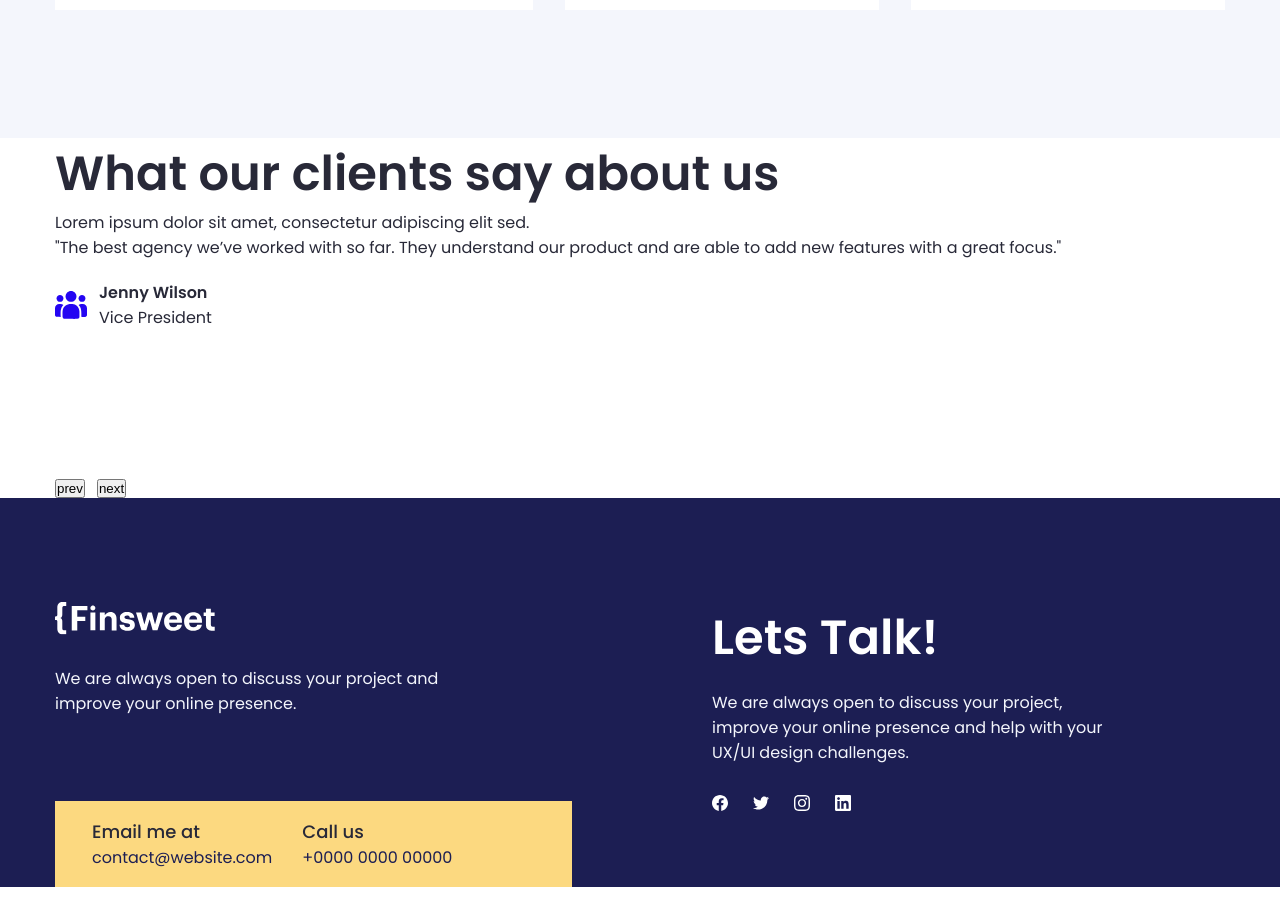
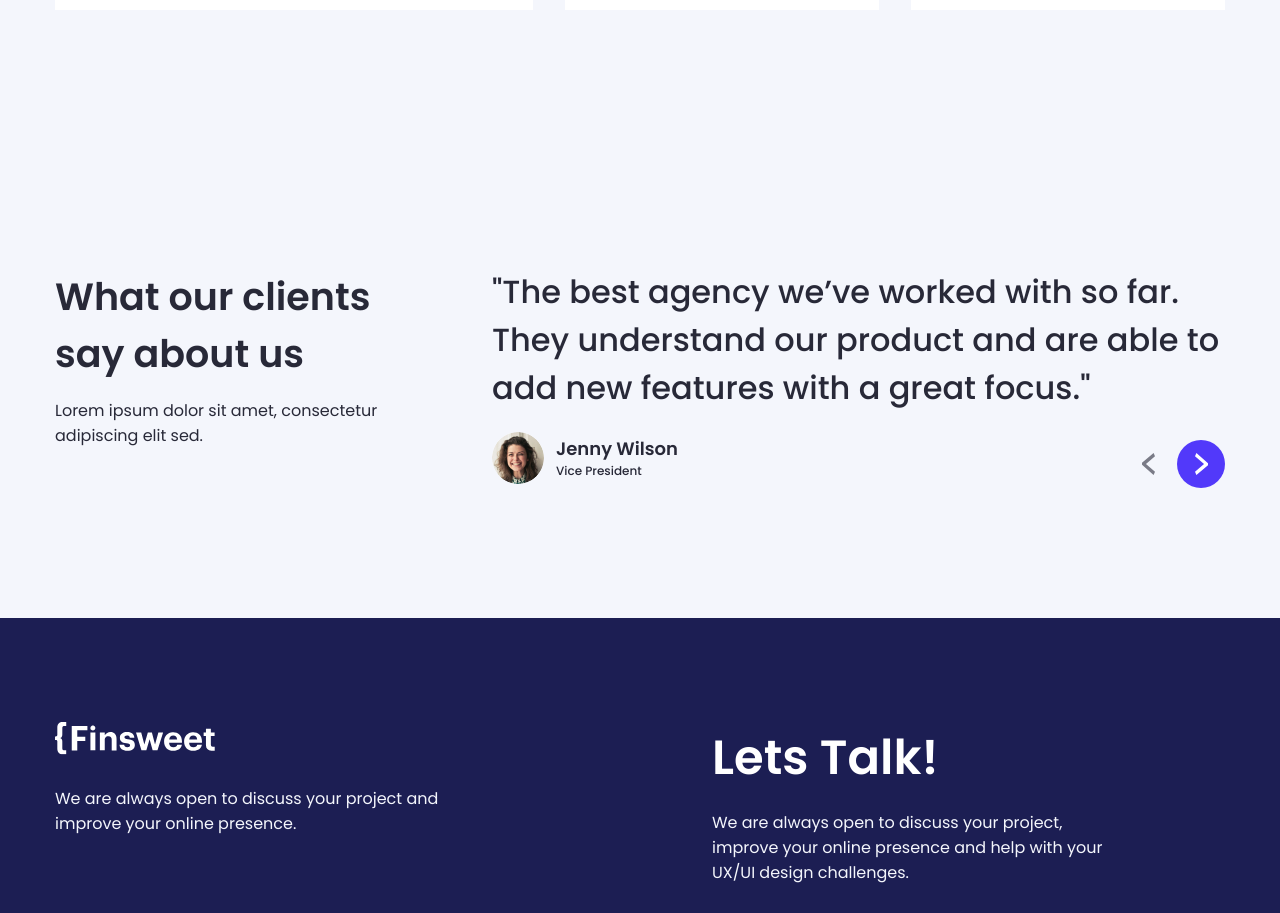
Before and after one commit to andreyk1n/finsweet, a React (Create React App) app: page / in a window 1280 px wide. Shown: the part 3700-4613 px from the top of the page. Built offline with nearby package versions, Linux system fonts and the light colour scheme; the HTML template or start-up script is replaced by a standard one.

Commit message:
add components/clients styles

```diff
--- a/src/template-parts/components/clients/Clients.jsx
+++ b/src/template-parts/components/clients/Clients.jsx
@@ -1,7 +1,7 @@
 import { useState } from "react";
-import img1 from "../../../images/cards/1.svg";
-import img2 from "../../../images/cards/2.svg";
-import img3 from "../../../images/cards/3.svg";
+import img1 from "../../../images/clients/client1.jpg";
+import img2 from "../../../images/clients/client1.jpg";
+import img3 from "../../../images/clients/client1.jpg";
 import "./clients.scss";
 
 const slides = [
@@ -49,7 +49,7 @@ const Clients = () => {
     <section className="clients">
       <div className="clients__container">
         <div className="clients__text">
-          <h2>What our clients say about us</h2>
+          <h2 className="mini">What our clients say about us</h2>
           <p className="clients__description">
             Lorem ipsum dolor sit amet, consectetur adipiscing elit sed.
           </p>
@@ -64,6 +64,7 @@ const Clients = () => {
                 src={current.img}
                 alt={current.name}
                 className="clients__slide-avatar"
+                draggable="false"
               />
               <div>
                 <span>{current.name}</span>
@@ -74,8 +75,35 @@ const Clients = () => {
         </div>
 
         <div className="clients__buttons">
-          <button onClick={() => changeSlide("prev")}>prev</button>
-          <button onClick={() => changeSlide("next")}>next</button>
+          <button className="clients__button clients__button--prev" onClick={() => changeSlide("prev")}>
+            <svg
+              width="13"
+              height="22"
+              viewBox="0 0 13 22"
+              fill="none"
+              xmlns="http://www.w3.org/2000/svg"
+            >
+              <path
+                opacity="0.6"
+                d="M11.5859 -1.23626e-07L13 3.21951L3.96947 10.9106L13 18.7805L11.5859 22L9.06922e-07 11.626L1.06329e-06 9.8374L11.5859 -1.23626e-07Z"
+                fill=""
+              />
+            </svg>
+          </button>
+          <button className="clients__button clients__button--next" onClick={() => changeSlide("next")}>
+            <svg
+              width="13"
+              height="22"
+              viewBox="0 0 13 22"
+              fill="none"
+              xmlns="http://www.w3.org/2000/svg"
+            >
+              <path
+                d="M1.41412 22L0 18.7805L9.03053 11.0894L0 3.21951L1.41412 0L13 10.374V12.1626L1.41412 22Z"
+                fill=""
+              />
+            </svg>
+          </button>
         </div>
       </div>
     </section>
--- a/src/template-parts/components/clients/clients.scss
+++ b/src/template-parts/components/clients/clients.scss
@@ -1,9 +1,41 @@
-.clients__slider {
+.clients {
+  width: 100%;
+  background-color: #F4F6FC;
+  padding: 130px 0;
+
+  @media (max-width: 992px) {
+    padding: 60px 0;
+  }
+
+  &__container {
+    display: grid;
+    grid-template-columns: 327px 1fr;
+    gap: 0 110px;
+
+    @media (max-width: 1200px) {
+      gap: 0 50px;
+    }
+
+    @media (max-width: 992px) {
+      gap: 30px;
+      grid-template-columns: 1fr;
+    }
+  }
+
+  h2 {
+    margin: 0 0 16px 0;
+
+    @media (max-width: 992px) {
+      text-align: center;
+    }
+  }
+
+  &__slider {
     position: relative;
     min-height: 220px;
   }
 
-.clients__slide {
+  &__slide {
     opacity: 0;
     transform: translateY(6px);
     transition: opacity 0.3s ease, transform 0.3s ease;
@@ -12,22 +44,86 @@
       opacity: 1;
       transform: translateY(0);
     }
+
+    &-avatar {
+      border-radius: 50%;
+      width: 52px;
+      height: 52px;
+      min-width: 52px;
     }
 
-.clients__slide-info {
+    p {
+      color: #282938;
+      font-size: clamp(20px, 5vw, 32px);
+      font-weight: 500;
+    }
+  }
+
+  &__slide-info {
     display: flex;
     align-items: center;
     gap: 12px;
     margin-top: 20px;
 
+    div {
+      color: #282938;
+      font-size: 12px;
+      font-weight: 500;
+
       span {
         display: block;
         font-weight: 600;
+        color: #282938;
+        font-size: 18px;
+      }
+
     }
   }
 
-.clients__buttons {
+  &__buttons {
     display: flex;
-  gap: 12px;
-  margin-top: 24px;
+    gap: 5px;
+    justify-content: flex-end;
+    grid-column: span 2;
+    margin: -48px 0 0 0;
+    z-index: 2;
+
+    @media (max-width: 992px) {
+      grid-column: span 1;
+      margin: 15px 0 0 0;
     }
+  }
+
+  &__button {
+    width: 48px;
+    height: 48px;
+    min-width: 48px;
+    border-radius: 50%;
+    border: 0;
+    outline: 0;
+    background-color: transparent;
+    display: flex;
+    justify-content: center;
+    align-items: center;
+    transition-duration: .5s;
+    cursor: pointer;
+
+    &:hover {
+      opacity: .5;
+    }
+
+    &--prev {
+      svg {
+        fill: #282938;
+      }
+    }
+
+    &--next {
+      background-color: #5239FA;
+
+      svg {
+        fill: white;
+      }
+    }
+  }
+}
--- a/src/template-parts/styles/main.scss
+++ b/src/template-parts/styles/main.scss
@@ -65,6 +65,10 @@ h2 {
     color: #282938;
 }
 
+h2.mini {
+    font-size: clamp(28px, 3vw, 38px);
+}
+
 .button {
     cursor: pointer;
     transition-duration: .5s;
```
Also changed, not shown: src/images/clients/client1.jpg (added). Lines whose indentation alone changed are shown as unchanged.
